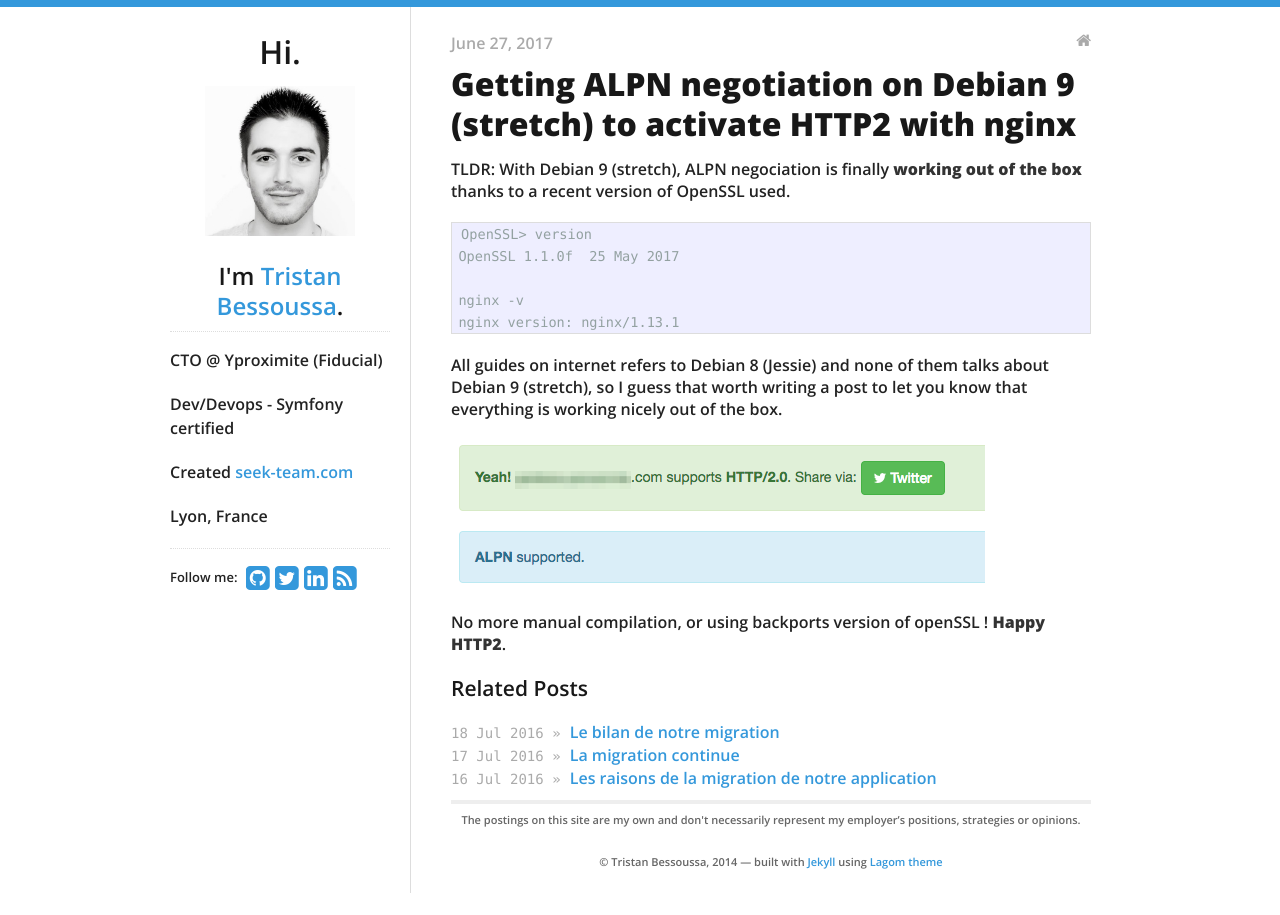
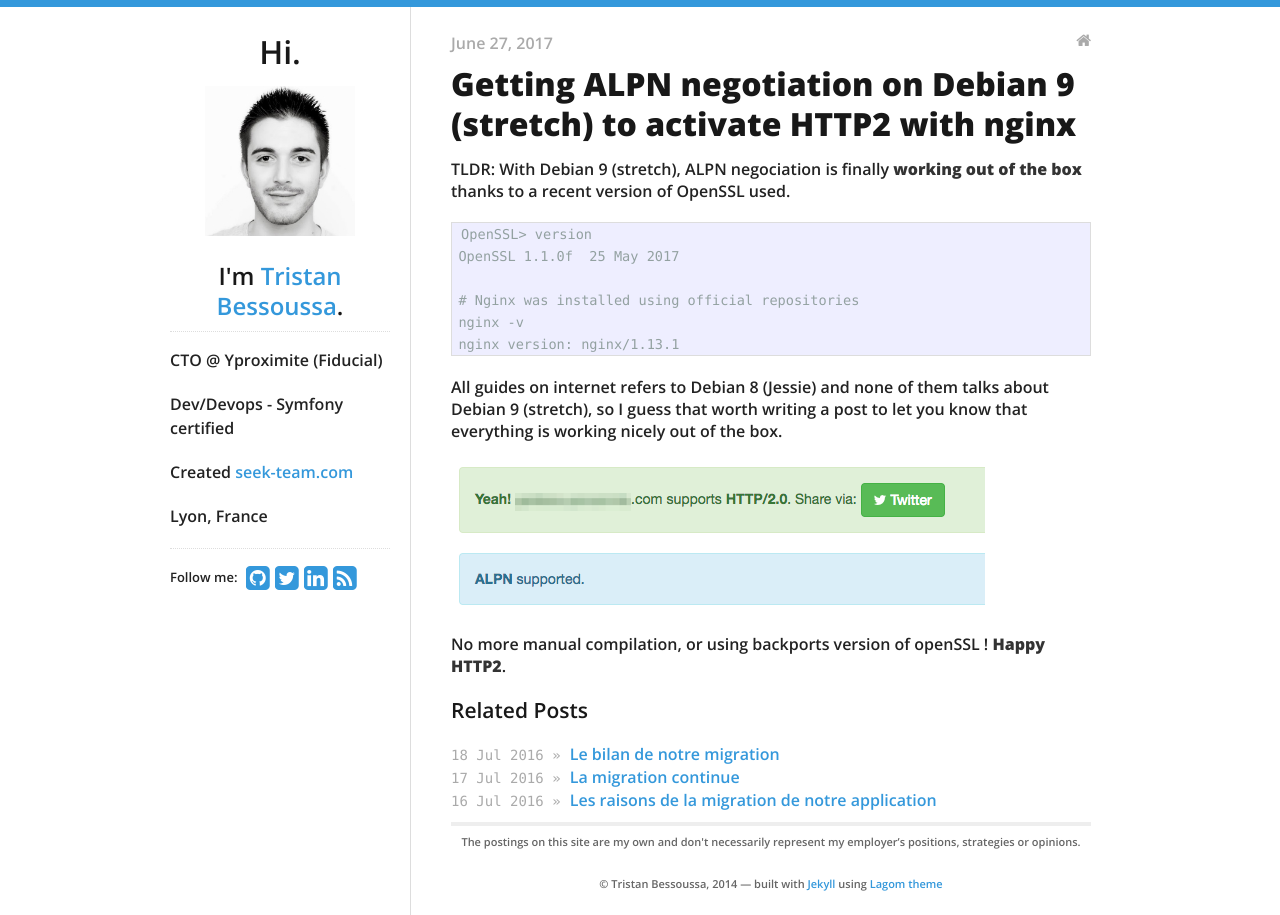
Before and after one commit to swanson/lagom, a Jekyll site: the page built from _posts/2017-06-27-nginx-alpn-debian-9-stretch.md, in a window 1280 px wide. Built offline with Jekyll 4.4.1, drawn with Linux system fonts in a browser that asks for light colours; nearby versions of some CDN libraries; comment, search, counter and statistics services are not loaded.

Commit message:
honest note about nginx installation

````diff
--- a/_posts/2017-06-27-nginx-alpn-debian-9-stretch.md
+++ b/_posts/2017-06-27-nginx-alpn-debian-9-stretch.md
@@ -12,6 +12,7 @@
 OpenSSL> version
 OpenSSL 1.1.0f  25 May 2017
 
+# Nginx was installed using official repositories
 nginx -v
 nginx version: nginx/1.13.1
 ```
````
